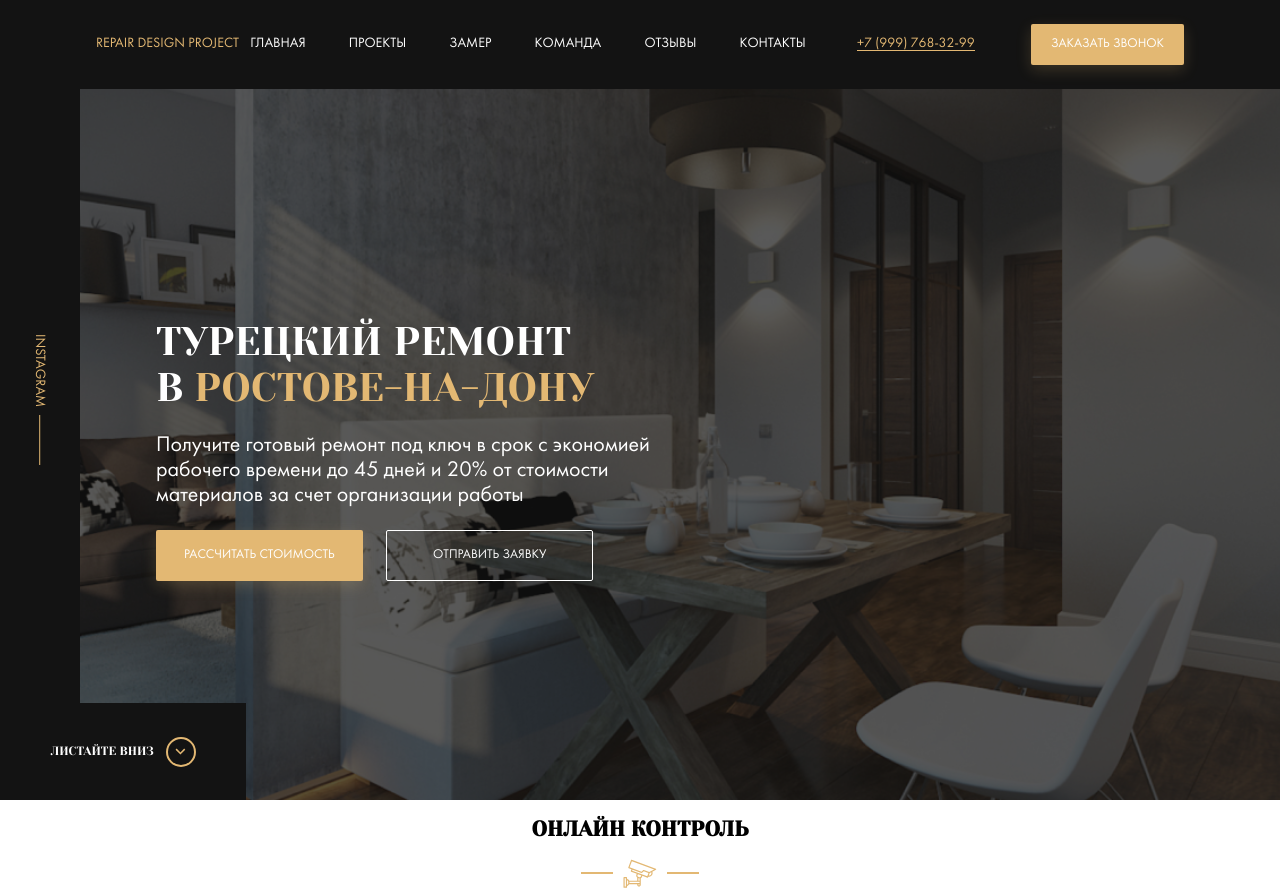
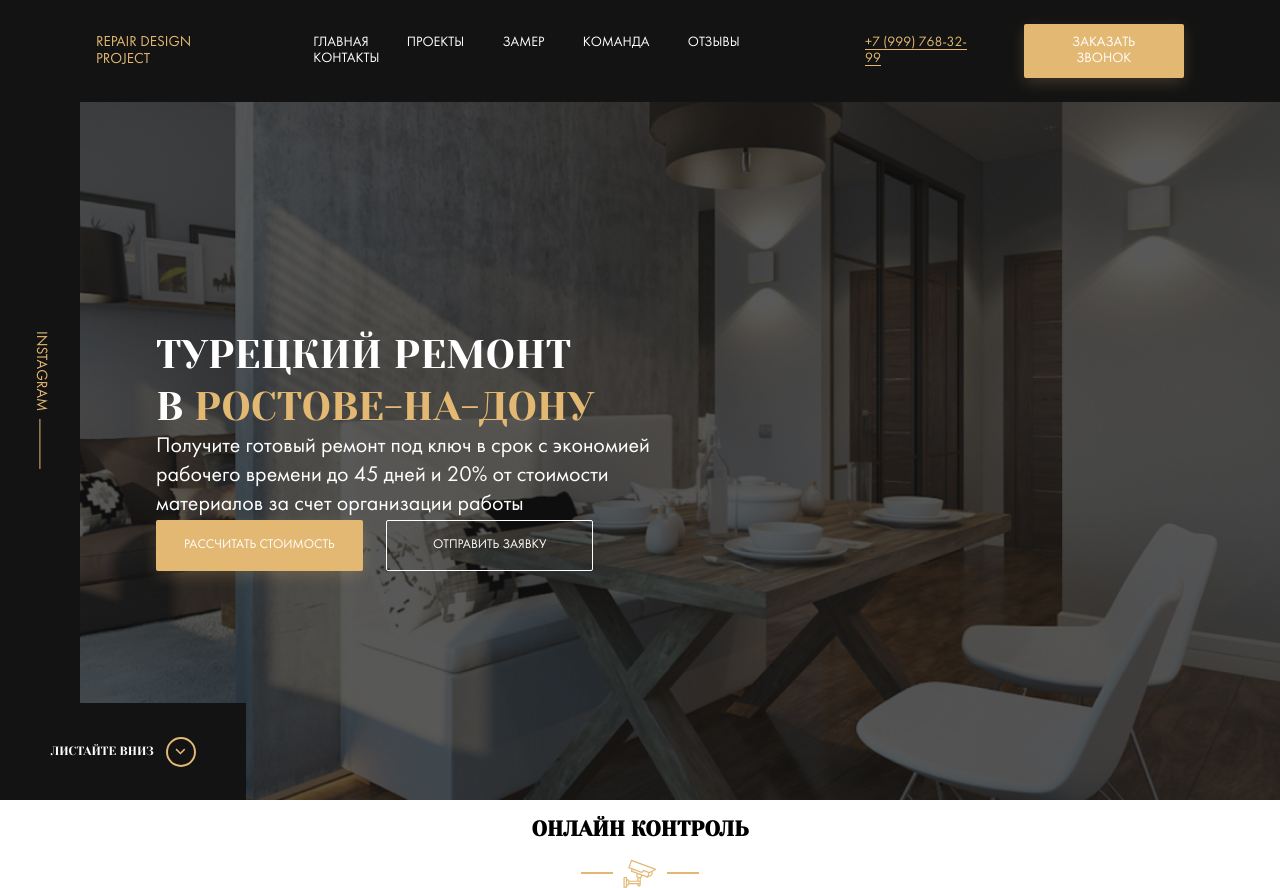
Before and after one commit to xSeftx/WebStart, a website: page index.html in a window 1280 px wide. Drawn offline with Linux system fonts and the light colour scheme; files whose address does not match are found by name.

Commit message:
add: Adaptive layout

```diff
--- a/sass/_interface.sass
+++ b/sass/_interface.sass
@@ -1,5 +1,5 @@
 .button
-   padding: 13px 20px
+   padding: 11px 21px
    border: none
    border-radius: 2px
    text-transform: uppercase
--- a/sass/templates/_header.sass
+++ b/sass/templates/_header.sass
@@ -12,16 +12,17 @@
     align-items: center
 .logo
     &__link
+        font-size: 1.07rem
         text-decoration: none
         color: $primary
         text-transform: uppercase
-
+        margin-right: 5rem
 .nav
     &__item
         text-decoration: none
         color: $light
         text-transform: uppercase
-        margin-right: 2.85rem
+        margin-right: 2.5rem
         transition: color 0.2s
         &:hover
             color: $primary
@@ -36,3 +37,5 @@
 .contacts
     &__phone
        margin-right: 45px
+    &__button
+        font-size: 1.001rem
--- a/sass/templates/_hero.sass
+++ b/sass/templates/_hero.sass
@@ -20,8 +20,12 @@
         position: relative
         max-width: 47.85rem
         margin-left: 4.28rem
+    &__title
+        margin-bottom: 1rem
     &__text
         font-size: 1.57rem
+        line-height: 131%
+        margin: 0
         max-width: 500px
     &__button
         margin-right: 20px
@@ -70,6 +74,7 @@
         color: $primary
         transform: rotate(90deg)
         line-height: 0.8
+        font-size: 1.1rem
         &::after
             content: ''
             width: 50px
@@ -81,6 +86,7 @@
     font-family: 'Yeseva One', cursive
     text-transform: uppercase
     font-size: 2.857rem
+    line-height: 1.3
     font-weight: 400
     &--primary
         color: $primary
```
Also changed, not shown: css/style.css.
